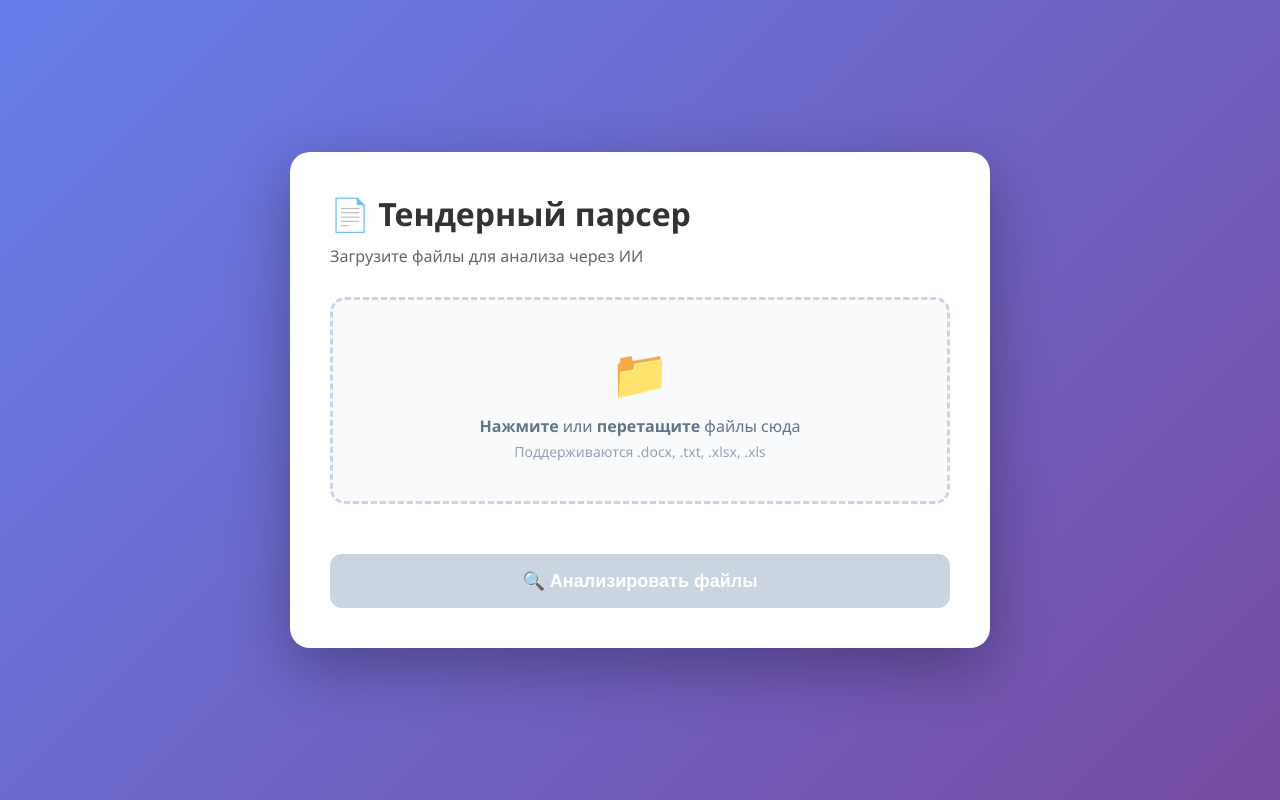
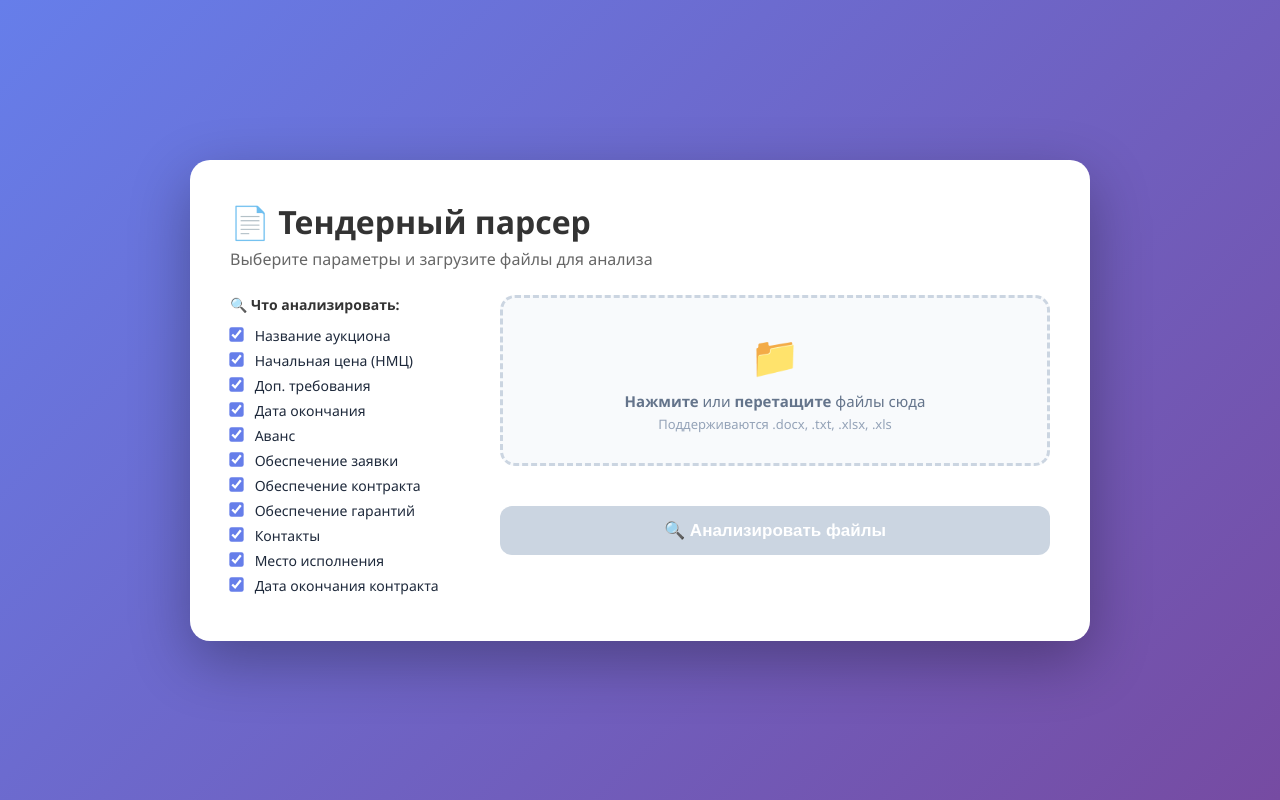
Before and after one commit to danilamozh-maker/tender-parser, a FastAPI app: page / in a window 1280 px wide. Run offline with FastAPI, Linux system fonts and the light colour scheme.

Commit message:
Update index.html

```diff
--- a/templates/index.html
+++ b/templates/index.html
@@ -19,23 +19,53 @@
             padding: 40px;
             border-radius: 20px;
             box-shadow: 0 20px 60px rgba(0,0,0,0.3);
-            max-width: 700px;
+            max-width: 900px;
             width: 100%;
         }
         h1 {
             color: #333;
-            margin-bottom: 10px;
+            margin-bottom: 5px;
             display: flex;
             align-items: center;
             gap: 10px;
         }
         .subtitle {
             color: #666;
-            margin-bottom: 30px;
+            margin-bottom: 25px;
+        }
+        .main-row {
+            display: flex;
+            gap: 30px;
+            flex-wrap: wrap;
+        }
+        .left-col {
+            flex: 0 0 240px;
+            min-width: 200px;
+        }
+        .right-col {
+            flex: 1;
+            min-width: 280px;
+        }
+        .left-col h3 {
+            font-size: 14px;
+            color: #333;
+            margin-bottom: 12px;
+        }
+        .left-col label {
+            display: block;
+            margin-bottom: 6px;
+            font-size: 14px;
+            color: #1e293b;
+            cursor: pointer;
+        }
+        .left-col label input {
+            margin-right: 8px;
+            accent-color: #667eea;
+            transform: scale(1.1);
         }
         .drop-zone {
             border: 3px dashed #cbd5e1;
-            padding: 40px;
+            padding: 30px 20px;
             text-align: center;
             border-radius: 15px;
             cursor: pointer;
@@ -52,33 +82,33 @@
         }
         .drop-zone p {
             color: #64748b;
-            font-size: 16px;
+            font-size: 15px;
         }
         .drop-zone .icon {
-            font-size: 48px;
+            font-size: 40px;
             display: block;
-            margin-bottom: 10px;
+            margin-bottom: 8px;
         }
         #fileInput { display: none; }
         #fileList {
-            margin: 20px 0;
+            margin: 15px 0;
             padding: 0;
-            max-height: 200px;
+            max-height: 150px;
             overflow-y: auto;
         }
         #fileList li {
             list-style: none;
-            padding: 10px 15px;
+            padding: 8px 12px;
             background: #f1f5f9;
-            margin: 5px 0;
-            border-radius: 8px;
+            margin: 4px 0;
+            border-radius: 6px;
             display: flex;
             justify-content: space-between;
             align-items: center;
             animation: fadeIn 0.3s;
         }
         @keyframes fadeIn {
-            from { opacity: 0; transform: translateY(-10px); }
+            from { opacity: 0; transform: translateY(-6px); }
             to { opacity: 1; transform: translateY(0); }
         }
         .file-name {
@@ -87,28 +117,24 @@
         }
         .file-size {
             color: #94a3b8;
-            font-size: 14px;
-            margin-left: 10px;
+            font-size: 13px;
+            margin-left: 8px;
         }
         .remove-btn {
             color: #ef4444;
             background: none;
             border: none;
             cursor: pointer;
-            font-size: 18px;
-            padding: 0 5px;
-            transition: 0.2s;
-        }
-        .remove-btn:hover {
-            transform: scale(1.2);
+            font-size: 16px;
+            padding: 0 4px;
         }
         .btn {
             background: linear-gradient(135deg, #667eea 0%, #764ba2 100%);
             color: white;
-            padding: 16px 30px;
+            padding: 14px 20px;
             border: none;
             border-radius: 12px;
-            font-size: 18px;
+            font-size: 17px;
             font-weight: 600;
             cursor: pointer;
             width: 100%;
@@ -125,9 +151,9 @@
             transform: none;
         }
         #status {
-            margin-top: 20px;
-            padding: 15px 20px;
-            border-radius: 12px;
+            margin-top: 15px;
+            padding: 12px 16px;
+            border-radius: 10px;
             display: none;
             animation: fadeIn 0.5s;
         }
@@ -135,7 +161,7 @@
             background: #f1f5f9;
             display: flex;
             align-items: center;
-            gap: 15px;
+            gap: 12px;
         }
         #status.success {
             background: #dcfce7;
@@ -151,8 +177,8 @@
             border: 3px solid #e2e8f0;
             border-top: 3px solid #667eea;
             border-radius: 50%;
-            width: 30px;
-            height: 30px;
+            width: 28px;
+            height: 28px;
             animation: spin 0.8s linear infinite;
             flex-shrink: 0;
         }
@@ -163,25 +189,40 @@
         .status-text {
             font-weight: 500;
         }
-        .file-count {
-            background: #667eea;
-            color: white;
-            padding: 2px 10px;
-            border-radius: 20px;
-            font-size: 14px;
-            margin-left: 10px;
+        @media (max-width: 700px) {
+            .main-row { flex-direction: column; }
+            .left-col { flex: 1; }
         }
     </style>
 </head>
 <body>
     <div class="container">
         <h1>📄 Тендерный парсер</h1>
-        <p class="subtitle">Загрузите файлы для анализа через ИИ</p>
+        <p class="subtitle">Выберите параметры и загрузите файлы для анализа</p>
 
+        <div class="main-row">
+            <!-- Левая колонка: чекбоксы -->
+            <div class="left-col">
+                <h3>🔍 Что анализировать:</h3>
+                <label><input type="checkbox" class="field-checkbox" value="НАЗВАНИЕ АУКЦИОНА" checked> Название аукциона</label>
+                <label><input type="checkbox" class="field-checkbox" value="Начальная цена (НМЦ)" checked> Начальная цена (НМЦ)</label>
+                <label><input type="checkbox" class="field-checkbox" value="ДОПОЛНИТЕЛЬНЫЕ ТРЕБОВАНИЯ К УЧАСТНИКУ" checked> Доп. требования</label>
+                <label><input type="checkbox" class="field-checkbox" value="ДАТА ОКОНЧАНИЯ/ПРОВЕДЕНИЯ" checked> Дата окончания</label>
+                <label><input type="checkbox" class="field-checkbox" value="Аванс" checked> Аванс</label>
+                <label><input type="checkbox" class="field-checkbox" value="Обеспечение заявки" checked> Обеспечение заявки</label>
+                <label><input type="checkbox" class="field-checkbox" value="Обеспечение контракта" checked> Обеспечение контракта</label>
+                <label><input type="checkbox" class="field-checkbox" value="Обеспечение гарантийных обязательств" checked> Обеспечение гарантий</label>
+                <label><input type="checkbox" class="field-checkbox" value="Контакты" checked> Контакты</label>
+                <label><input type="checkbox" class="field-checkbox" value="Место исполнения" checked> Место исполнения</label>
+                <label><input type="checkbox" class="field-checkbox" value="ДАТА ОКОНЧАНИЯ КОНТРАКТА" checked> Дата окончания контракта</label>
+            </div>
+
+            <!-- Правая колонка: загрузка файлов -->
+            <div class="right-col">
                 <div class="drop-zone" id="dropZone">
                     <span class="icon">📁</span>
                     <p><strong>Нажмите</strong> или <strong>перетащите</strong> файлы сюда</p>
-            <p style="font-size:14px;margin-top:5px;color:#94a3b8">Поддерживаются .docx, .txt, .xlsx, .xls</p>
+                    <p style="font-size:13px;margin-top:4px;color:#94a3b8">Поддерживаются .docx, .txt, .xlsx, .xls</p>
                     <input type="file" id="fileInput" multiple accept=".docx,.txt,.xlsx,.xls">
                 </div>
 
@@ -191,6 +232,8 @@
 
                 <div id="status"></div>
             </div>
+        </div>
+    </div>
 
     <script>
         const dropZone = document.getElementById('dropZone');
@@ -198,7 +241,6 @@
         const fileList = document.getElementById('fileList');
         const analyzeBtn = document.getElementById('analyzeBtn');
         const statusDiv = document.getElementById('status');
-
         let files = [];
 
         dropZone.addEventListener('click', () => fileInput.click());
@@ -236,7 +278,6 @@
                 showStatus(`✅ Добавлено ${added} файлов`, 'success');
                 setTimeout(() => { statusDiv.style.display = 'none'; }, 2000);
             }
-            // Кнопка активна ТОЛЬКО если есть файлы
             analyzeBtn.disabled = files.length === 0;
         }
 
@@ -267,21 +308,35 @@
             statusDiv.style.display = 'block';
         }
 
+        function getSelectedFields() {
+            const checkboxes = document.querySelectorAll('.field-checkbox:checked');
+            const fields = [];
+            checkboxes.forEach(cb => fields.push(cb.value));
+            return fields;
+        }
+
         analyzeBtn.addEventListener('click', async () => {
             if (files.length === 0) return;
+
+            const selectedFields = getSelectedFields();
+            if (selectedFields.length === 0) {
+                showStatus('⚠️ Выберите хотя бы один пункт для анализа', 'error');
+                return;
+            }
 
             statusDiv.className = 'loading';
             statusDiv.innerHTML = `
                 <div class="spinner"></div>
                 <div>
                     <div class="status-text">⏳ Анализируем ${files.length} файлов...</div>
-                    <div style="font-size:14px;color:#64748b;margin-top:5px">Это может занять до 2 минут</div>
+                    <div style="font-size:13px;color:#64748b;margin-top:4px">Выбрано полей: ${selectedFields.length}</div>
                 </div>
             `;
             statusDiv.style.display = 'flex';
 
             const formData = new FormData();
             files.forEach(f => formData.append('files', f));
+            formData.append('fields', JSON.stringify(selectedFields));
 
             analyzeBtn.disabled = true;
 
```
Lines whose indentation alone changed are shown as unchanged.
